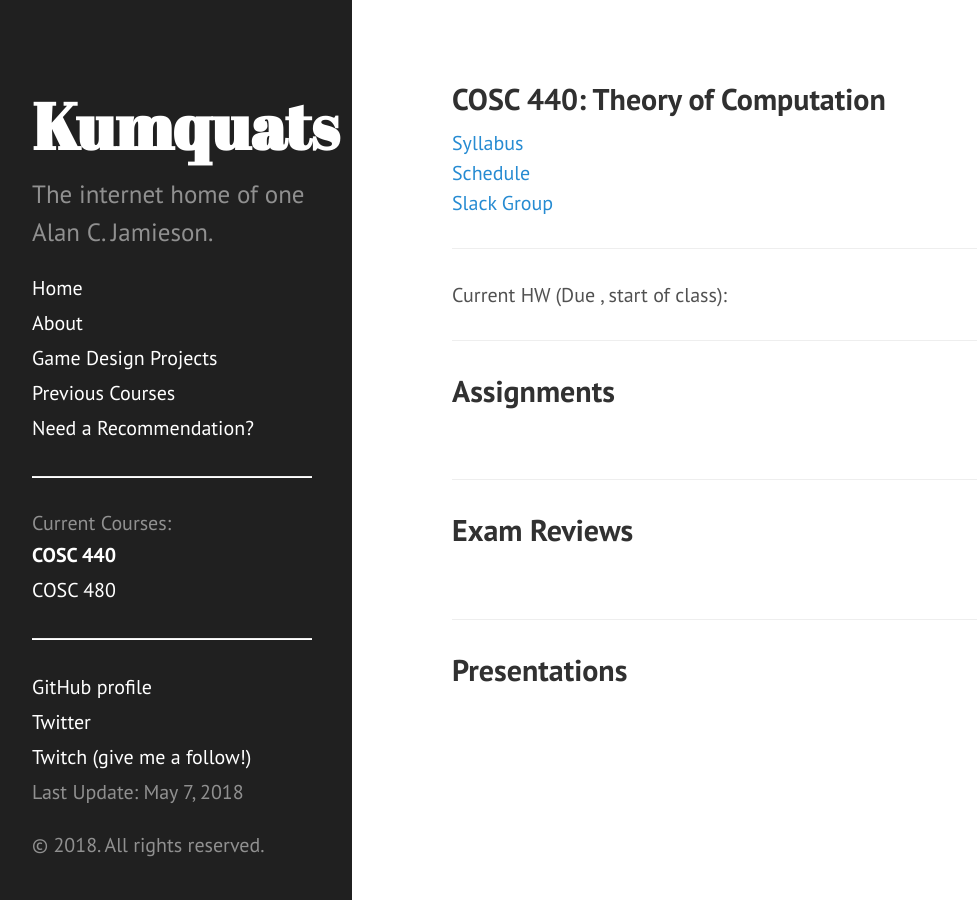
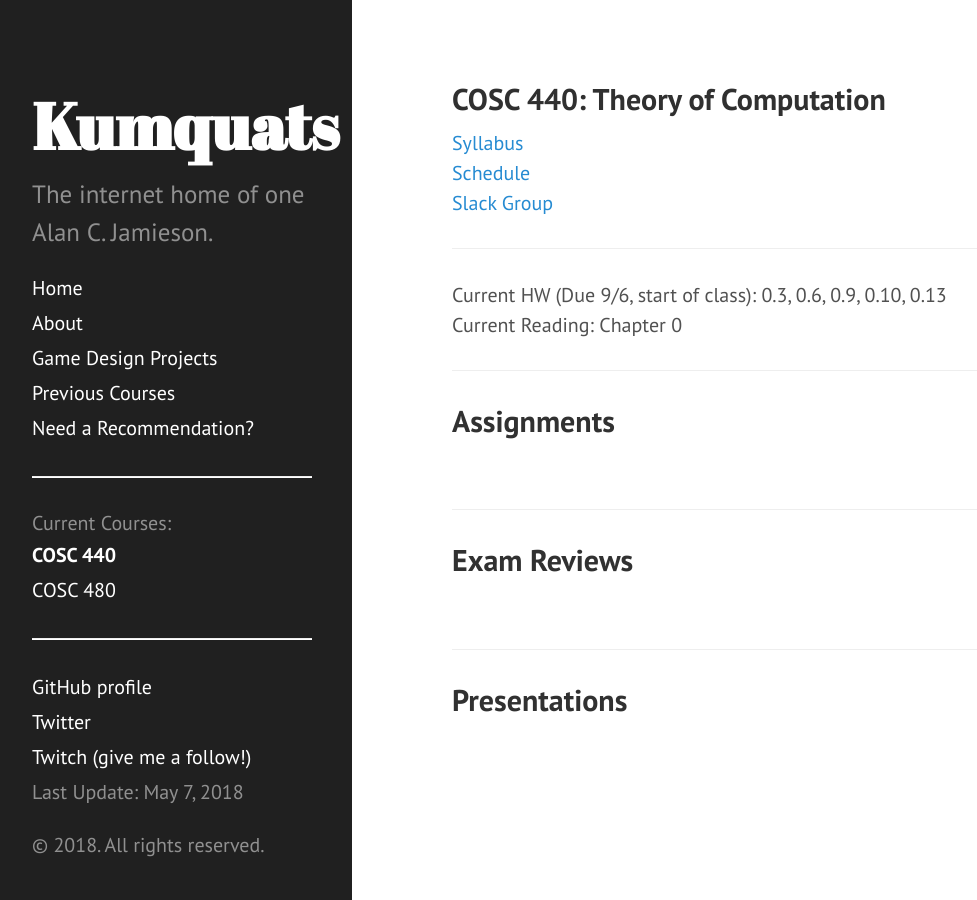
Before and after one commit to ripark/ripark.github.io, a Jekyll site: the page built from f18/cosc440.html, in a window 1280 px wide. Shown: the whole page, without its empty margins (8-985 px from the left). Built offline with Jekyll 4.4.1, drawn with Linux system fonts in a browser that asks for light colours; Markdown is read by kramdown in place of the engine named in the settings.

Commit message:
440 HW update

```diff
--- a/f18/cosc440.html
+++ b/f18/cosc440.html
@@ -10,7 +10,9 @@ shorttitle: "COSC 440"
 <br>
 <a href="https://smcmcs.slack.com/messages/cosc440/">Slack Group</a>
 <hr>
-Current HW (Due , start of class):
+Current HW (Due 9/6, start of class): 0.3, 0.6, 0.9, 0.10, 0.13
+<br>
+Current Reading: Chapter 0
 <hr>
 <h2> Assignments </h2>
 <br>
```
